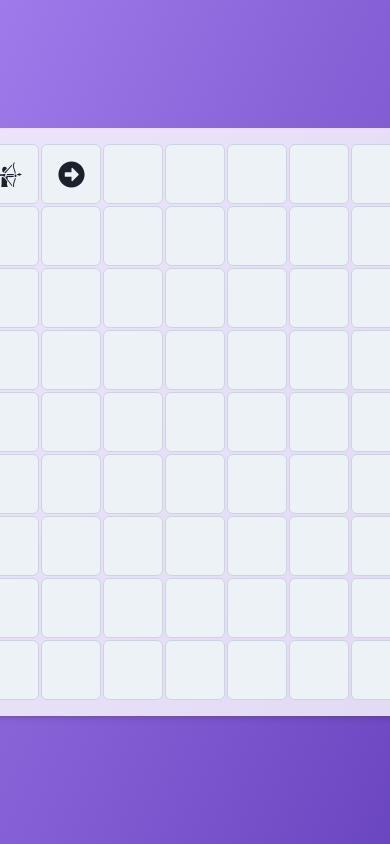
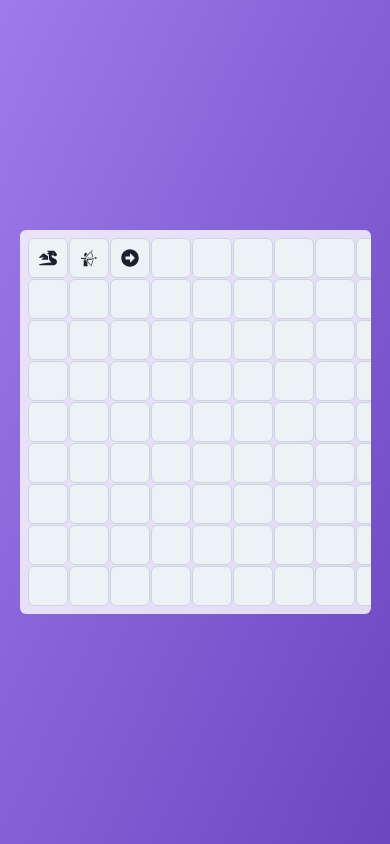
Before and after one commit to HussainALAradi5/dragons_dungeons_invaders, a React (Vite) app: page / in a window 390 px wide. Built offline with nearby package versions, Linux system fonts and the light colour scheme.

Commit message:
add responsive

```diff
--- a/src/components/GameBoard.jsx
+++ b/src/components/GameBoard.jsx
@@ -1,10 +1,14 @@
-import React from 'react'
 import { Box, Grid, useBreakpointValue } from '@chakra-ui/react'
 import { FaDragon, FaArrowAltCircleRight } from 'react-icons/fa'
 import { GiArcher } from 'react-icons/gi'
 
 const GameBoard = () => {
-  const cellSize = useBreakpointValue({ base: '60px', md: '80px' })
+  const cellSize = useBreakpointValue({
+    base: '40px',
+    sm: '60px',
+    md: '80px',
+    lg: '100px'
+  })
 
   const iconSize = `calc(${cellSize} * 0.45)`
 
@@ -18,12 +22,18 @@ const GameBoard = () => {
     overflow: 'hidden'
   }
 
+  const gridWrapperStyle = {
+    maxHeight: '80vh',
+    maxWidth: '90vw',
+    overflow: 'auto'
+  }
+
   const gridStyle = {
     gridTemplateColumns: `repeat(9, ${cellSize})`,
     gridTemplateRows: `repeat(9, ${cellSize})`,
-    gap: '2px',
+    gap: useBreakpointValue({ base: '1px', md: '2px' }),
     bg: 'whiteAlpha.800',
-    padding: '4',
+    padding: useBreakpointValue({ base: '2', md: '4' }),
     borderRadius: 'md',
     boxShadow: 'md'
   }
@@ -42,11 +52,14 @@ const GameBoard = () => {
 
   return (
     <Box sx={outerBoxStyle}>
+      <Box sx={gridWrapperStyle}>
         <Grid sx={gridStyle}>
           {[...Array(81)].map((_, index) => (
             <Box key={index} sx={cellStyle}>
               {index === 0 && <FaDragon color="red.500" fontSize={iconSize} />}
-            {index === 1 && <GiArcher color="green.500" fontSize={iconSize} />}
+              {index === 1 && (
+                <GiArcher color="green.500" fontSize={iconSize} />
+              )}
               {index === 2 && (
                 <FaArrowAltCircleRight color="orange.500" fontSize={iconSize} />
               )}
@@ -54,6 +67,7 @@ const GameBoard = () => {
           ))}
         </Grid>
       </Box>
+    </Box>
   )
 }
 
```
Lines whose indentation alone changed are shown as unchanged.
